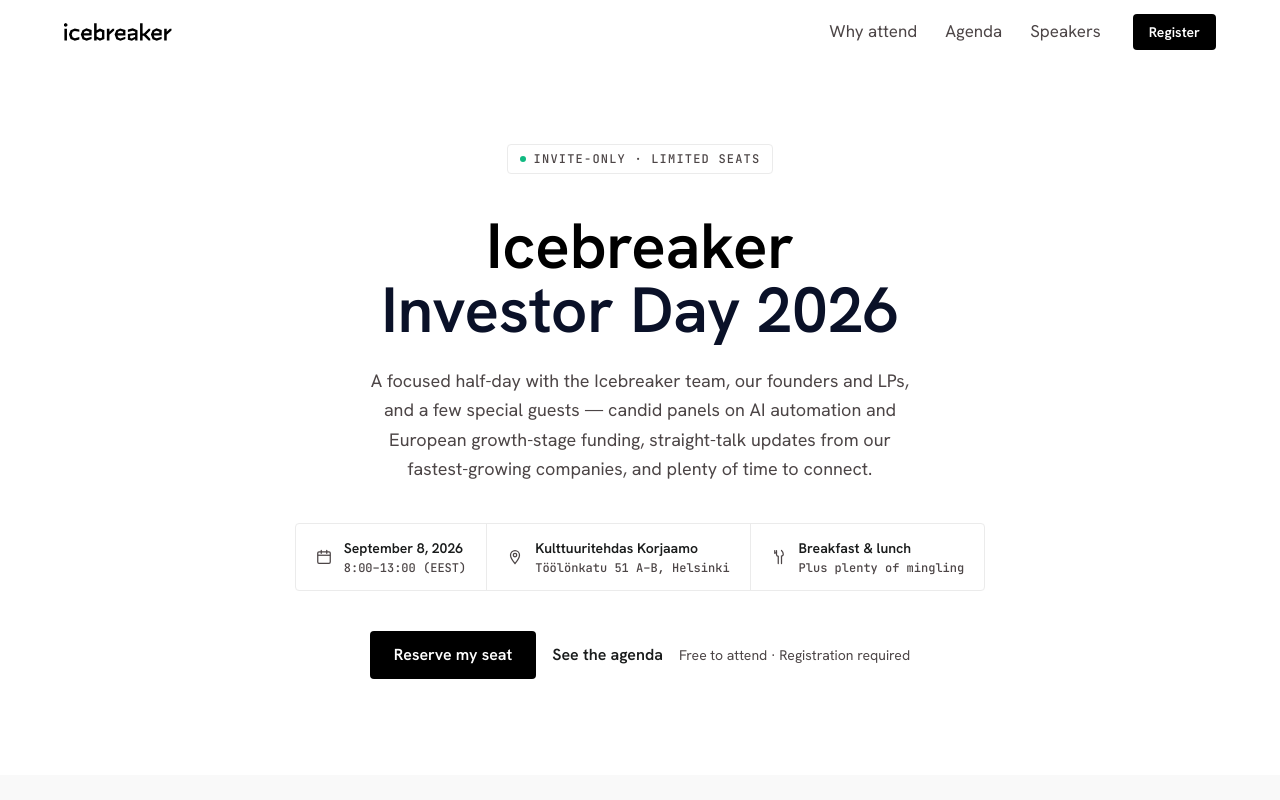
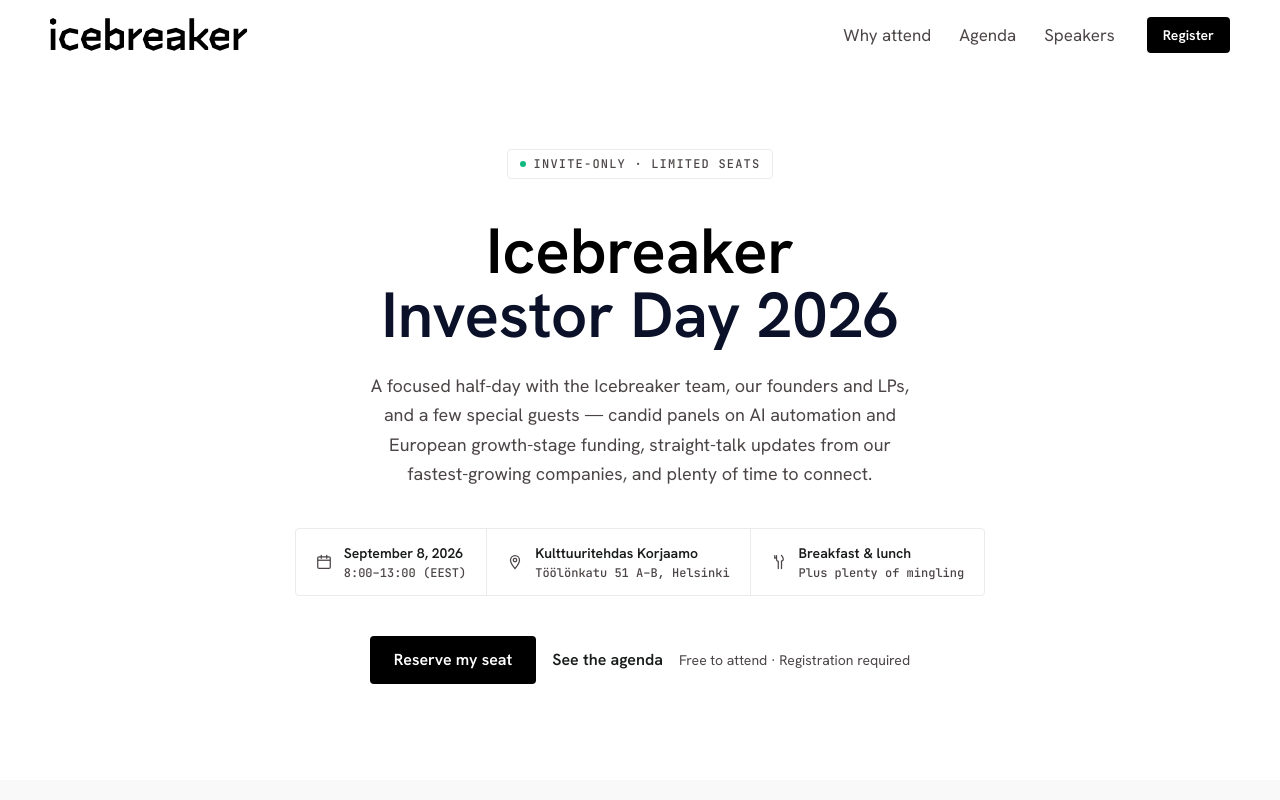
Before and after one commit to kaitila/investor-day, a React (Vite) app: page / in a window 1280 px wide. Shown: the top 800 px of the page. Built offline with nearby package versions, Linux system fonts and the light colour scheme.

Commit message:
style(nav): 50px padding, 17px/20lh links with 18px vertical padding, 33px logo

```diff
--- a/src/components/Nav.tsx
+++ b/src/components/Nav.tsx
@@ -5,28 +5,28 @@
 export default function Nav(): React.JSX.Element {
   return (
     <nav className="sticky top-0 z-50 bg-white">
-      <div className="max-w-[1280px] mx-auto px-16 max-md:px-5 h-16 flex items-center justify-between">
-        <a href="/" className="text-primary flex items-center">
-          <IcebreakerLogo className="h-[18px] w-auto" />
+      <div className="max-w-[1280px] mx-auto px-[50px] max-md:px-5 flex items-center justify-between">
+        <a href="/" className="text-primary flex items-center py-[18px]">
+          <IcebreakerLogo className="h-[33px] w-auto" />
         </a>
 
         <div className="flex items-center gap-8">
           <div className="hidden md:flex items-center gap-7">
             <a
               href="#why-attend"
-              className="text-[17px] text-on-surface-variant hover:text-on-surface transition-colors"
+              className="text-[17px] leading-[20px] py-[18px] text-on-surface-variant hover:text-on-surface transition-colors"
             >
               Why attend
             </a>
             <a
               href="#agenda"
-              className="text-[17px] text-on-surface-variant hover:text-on-surface transition-colors"
+              className="text-[17px] leading-[20px] py-[18px] text-on-surface-variant hover:text-on-surface transition-colors"
             >
               Agenda
             </a>
             <a
               href="#speakers"
-              className="text-[17px] text-on-surface-variant hover:text-on-surface transition-colors"
+              className="text-[17px] leading-[20px] py-[18px] text-on-surface-variant hover:text-on-surface transition-colors"
             >
               Speakers
             </a>
```
